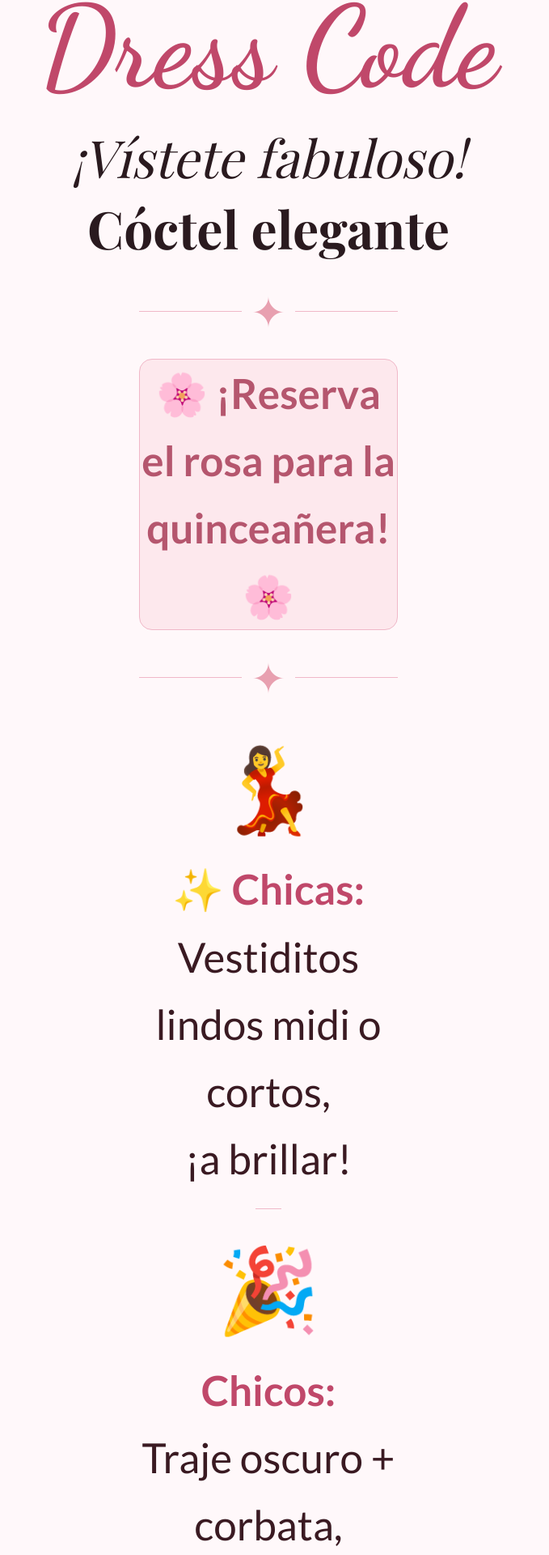
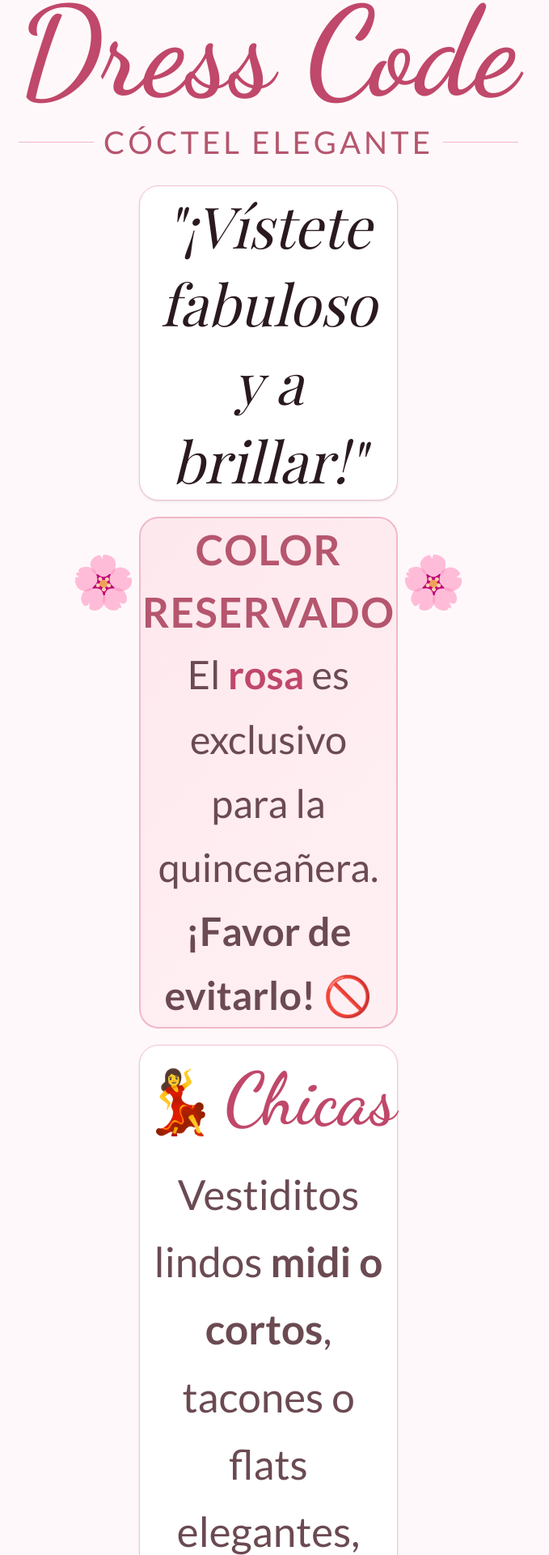
Before and after one commit to creandovaloria/creatuimagen-platform, a Next.js app: page /XV-Regina in a window 1280 px wide. Shown: the part 5857-7777 px from the top of the page at 81% size, without its empty margins (308-987 px from the left). Built offline with nearby package versions, Linux system fonts and the light colour scheme.

Commit message:
👗 DressCode redesign — cards con título y texto largo

```diff
--- a/components/invitaciones/DressCode.tsx
+++ b/components/invitaciones/DressCode.tsx
@@ -1,62 +1,74 @@
 export default function DressCode() {
   return (
-    <section className="bg-[#fff8fa] flex flex-col items-center px-6 py-12 gap-5 text-center reveal">
+    <section className="flex flex-col items-center px-6 py-10 gap-6 text-center reveal"
+      style={{ background: "#fff8fa" }}>
 
-      {/* Título */}
-      <span className="font-dancing text-[11vw] text-[#c0486a] leading-none">
+      {/* Header */}
+      <div className="flex flex-col items-center gap-1">
+        <span className="font-dancing text-[12vw] text-[#c0486a] leading-none">
           Dress Code
         </span>
+        <div className="flex items-center gap-3 w-full mt-1">
+          <div className="flex-1 h-[1px] bg-[#f0b8c8]" />
+          <span className="font-lato text-[3vw] tracking-[4px] text-[#b5566e] uppercase">Cóctel Elegante</span>
+          <div className="flex-1 h-[1px] bg-[#f0b8c8]" />
+        </div>
+      </div>
 
-      {/* Subtítulo */}
-      <p className="font-playfair text-[5vw] text-[#2a1a1f] italic leading-snug">
-        ¡Vístete fabuloso!<br />
-        <span className="font-bold not-italic">Cóctel elegante</span>
+      {/* Card principal */}
+      <div className="w-full max-w-xs flex flex-col gap-5">
+
+        {/* Vístete fabuloso */}
+        <div className="bg-white rounded-3xl px-6 py-5 shadow-sm border border-[#f5c2d0]">
+          <p className="font-playfair text-[5.5vw] text-[#2a1a1f] italic leading-snug">
+            "¡Vístete fabuloso<br />y a brillar!"
           </p>
-
-      {/* Separador */}
-      <div className="flex items-center gap-3 w-full max-w-xs">
-        <div className="flex-1 h-[1px] bg-[#f0b8c8]" />
-        <span className="text-[4vw] text-[#e8a0b0]">✦</span>
-        <div className="flex-1 h-[1px] bg-[#f0b8c8]" />
         </div>
 
         {/* Aviso rosa */}
-      <div className="bg-[#fde8ed] border border-[#f0b8c8] rounded-2xl px-6 py-4 max-w-xs w-full">
-        <p className="font-lato text-[4vw] text-[#b5566e] font-bold leading-relaxed">
-          🌸 ¡Reserva el rosa para la quinceañera! 🌸
+        <div className="rounded-3xl px-6 py-5 border-2 border-[#f0b8c8]"
+          style={{ background: "linear-gradient(135deg, #fde8ed, #fff0f4)" }}>
+          <div className="flex items-center justify-center gap-2 mb-2">
+            <span className="text-[5vw]">🌸</span>
+            <p className="font-lato font-bold text-[4vw] text-[#b5566e] tracking-wide uppercase">
+              Color reservado
+            </p>
+            <span className="text-[5vw]">🌸</span>
+          </div>
+          <p className="font-lato text-[3.8vw] text-[#6b4a52] leading-relaxed">
+            El <strong className="text-[#c0486a]">rosa</strong> es exclusivo<br />
+            para la quinceañera.<br />
+            <span className="font-bold">¡Favor de evitarlo! 🚫</span>
           </p>
         </div>
 
-      {/* Separador */}
-      <div className="flex items-center gap-3 w-full max-w-xs">
-        <div className="flex-1 h-[1px] bg-[#f0b8c8]" />
-        <span className="text-[4vw] text-[#e8a0b0]">✦</span>
-        <div className="flex-1 h-[1px] bg-[#f0b8c8]" />
+        {/* Chicas */}
+        <div className="bg-white rounded-3xl px-6 py-5 shadow-sm border border-[#f5c2d0] flex flex-col gap-2">
+          <div className="flex items-center gap-2 justify-center">
+            <span className="text-[6vw]">💃</span>
+            <span className="font-dancing text-[7vw] text-[#c0486a]">Chicas</span>
           </div>
-
-      {/* Chicas */}
-      <div className="flex flex-col items-center gap-2 max-w-xs">
-        <span className="text-[8vw]">💃</span>
-        <p className="font-lato text-[4vw] text-[#3a1a22] leading-relaxed">
-          <span className="font-bold text-[#c0486a]">✨ Chicas:</span><br />
-          Vestiditos lindos midi o cortos,<br />
-          ¡a brillar!
+          <p className="font-lato text-[4vw] text-[#6b4a52] leading-relaxed">
+            Vestiditos lindos <strong>midi o cortos</strong>,<br />
+            tacones o flats elegantes,<br />
+            ¡es momento de brillar! ✨
           </p>
         </div>
 
-      {/* Separador suave */}
-      <div className="w-8 h-[1px] bg-[#f0b8c8]" />
-
         {/* Chicos */}
-      <div className="flex flex-col items-center gap-2 max-w-xs">
-        <span className="text-[8vw]">🎉</span>
-        <p className="font-lato text-[4vw] text-[#3a1a22] leading-relaxed">
-          <span className="font-bold text-[#c0486a]">Chicos:</span><br />
-          Traje oscuro + corbata,<br />
+        <div className="bg-white rounded-3xl px-6 py-5 shadow-sm border border-[#f5c2d0] flex flex-col gap-2">
+          <div className="flex items-center gap-2 justify-center">
+            <span className="text-[6vw]">🎉</span>
+            <span className="font-dancing text-[7vw] text-[#c0486a]">Chicos</span>
+          </div>
+          <p className="font-lato text-[4vw] text-[#6b4a52] leading-relaxed">
+            <strong>Traje oscuro + corbata</strong>,<br />
+            o saco con pantalón de vestir,<br />
             ¡listos para la fiesta!
           </p>
         </div>
 
+      </div>
     </section>
   );
 }
```
Lines whose indentation alone changed are shown as unchanged.
